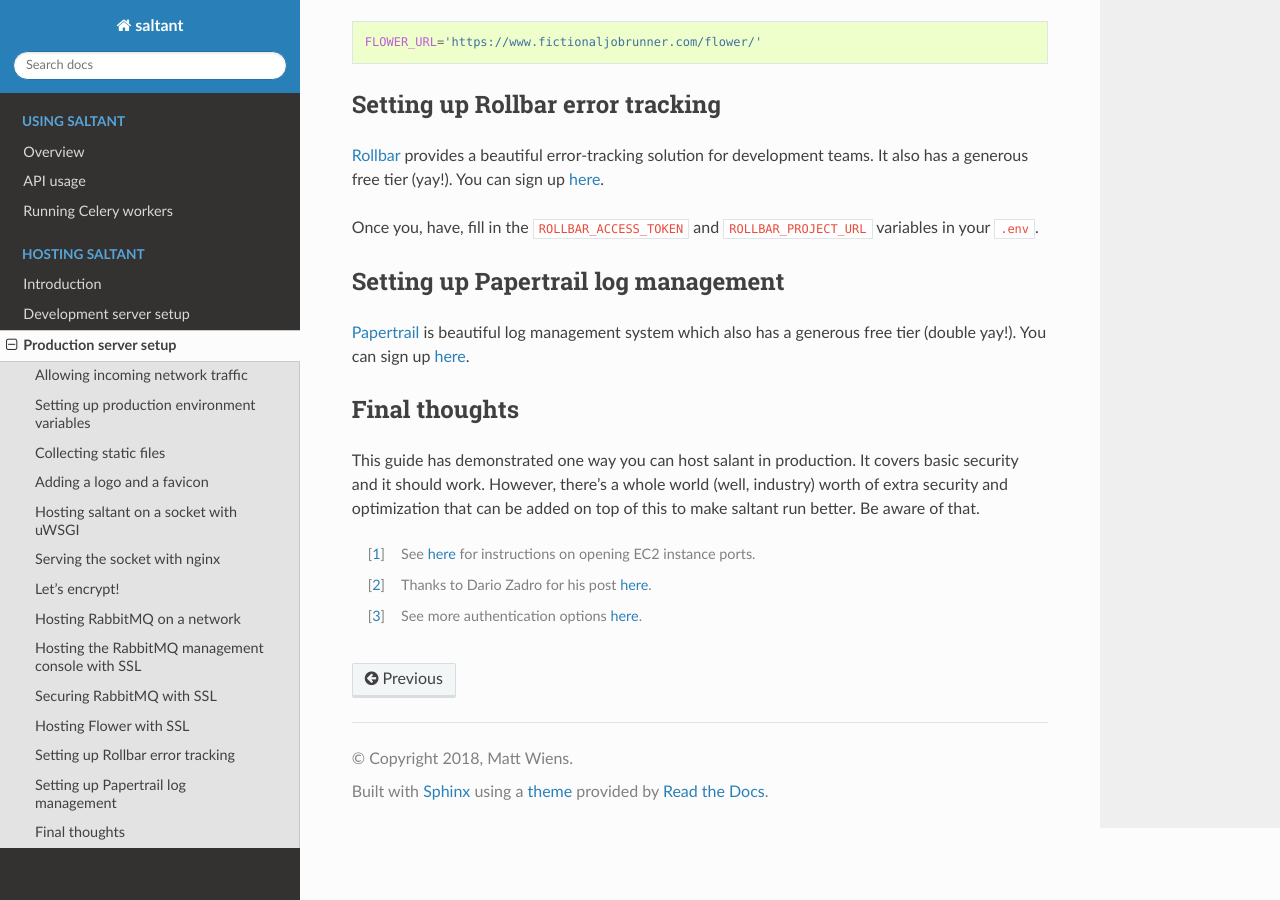
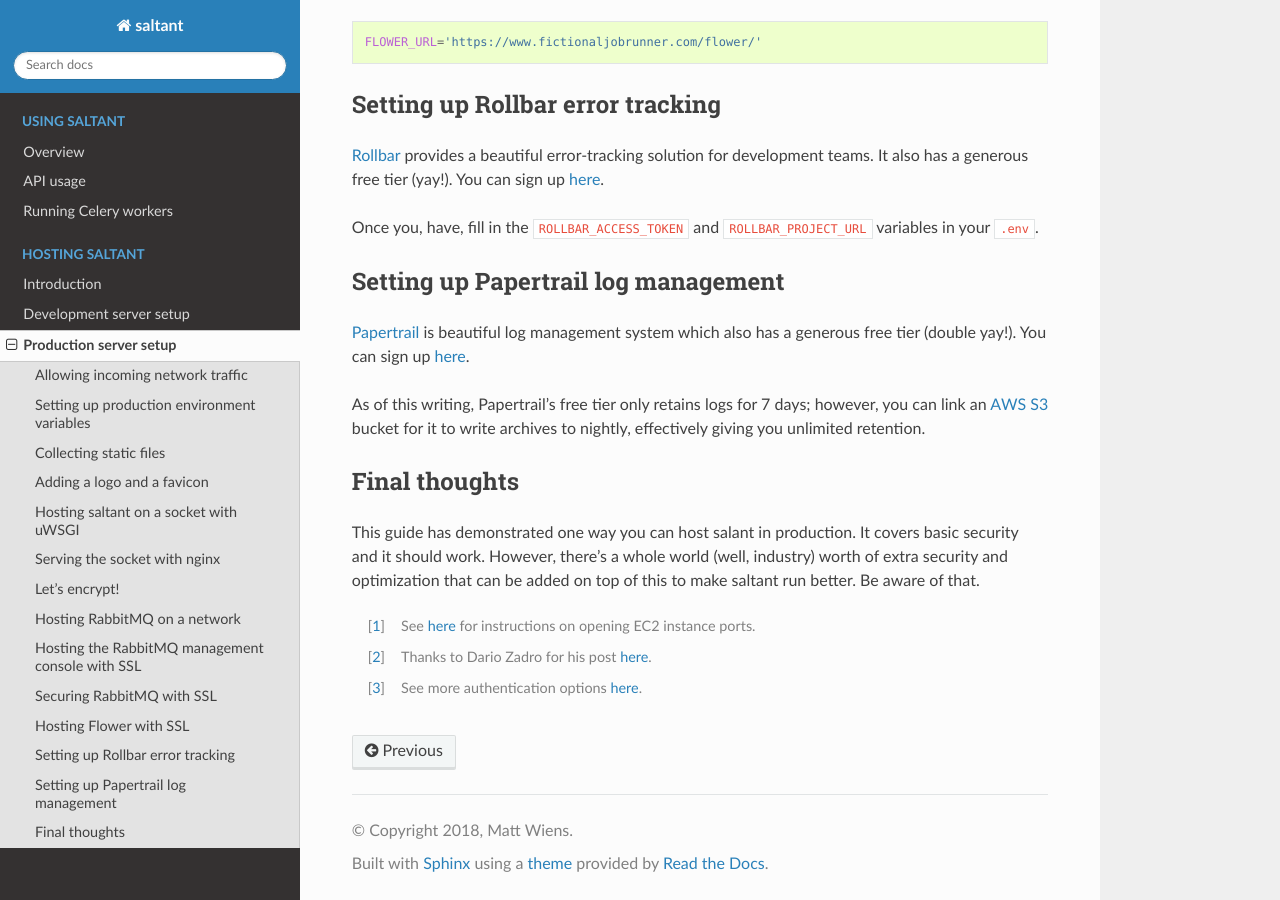
Before and after one commit to saltant-org/saltant, a Sphinx documentation site: the page built from docs/source/hosting/production.rst, in a window 1280 px wide and 900 px high, scrolled down 7828 px. Built offline with Sphinx 7.4.7 and the Read the Docs theme 2.0.0, drawn with Linux system fonts in a browser that asks for light colours.

Commit message:
Mention PT+S3 use in production docs

```diff
--- a/docs/source/hosting/production.rst
+++ b/docs/source/hosting/production.rst
@@ -422,6 +422,10 @@ Setting up Papertrail log management
 generous free tier (double yay!). You can sign up `here
 <https://papertrailapp.com/signup?plan=free>`_.
 
+As of this writing, Papertrail's free tier only retains logs for 7 days;
+however, you can link an `AWS S3`_ bucket for it to write archives to
+nightly, effectively giving you unlimited retention.
+
 Final thoughts
 --------------
 
@@ -439,6 +443,7 @@ be added on top of this to make saltant run better. Be aware of that.
 .. _amqp: https://amqp.readthedocs.io/en/latest/
 .. _AWS EC2: https://aws.amazon.com/ec2/
 .. _AWS Route 53: https://aws.amazon.com/route53/
+.. _AWS S3: https://aws.amazon.com/s3/
 .. _EFF Certbot: https://certbot.eff.org/
 .. _Let's Encrypt: https://letsencrypt.org/
 .. _librabbitmq: https://github.com/celery/librabbitmq/
```
